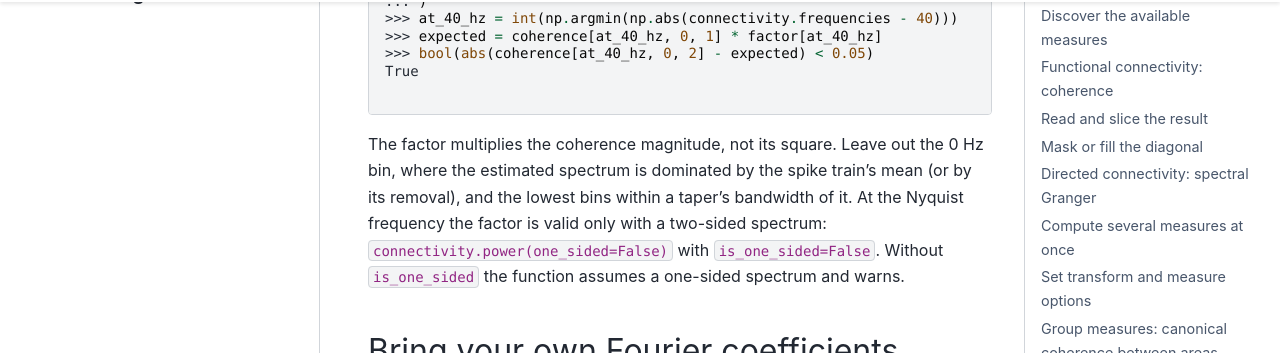
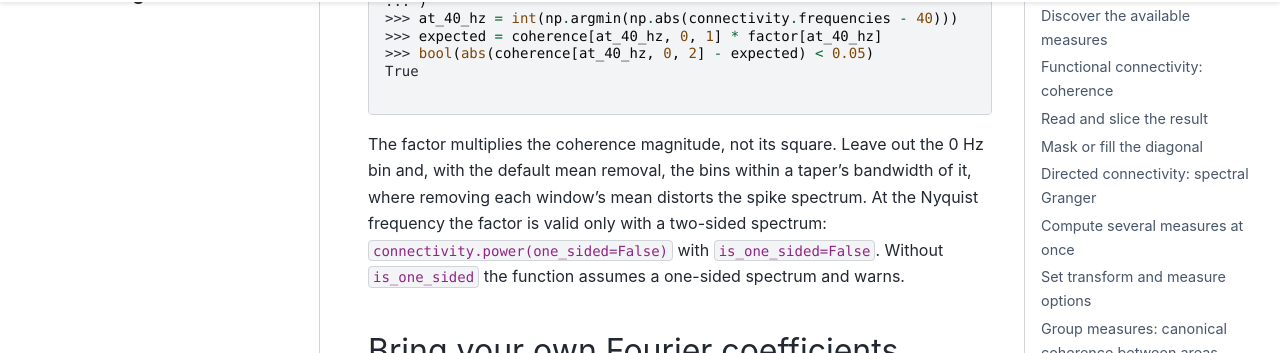
Before and after one commit to Eden-Kramer-Lab/spectral_connectivity, a Sphinx documentation site: the page built from docs/cookbook.md, in a window 1280 px wide and 900 px high, scrolled down 10634 px. Shown: the part 126-479 px from the top of the window. Built offline with Sphinx 7.4.7 and the PyData theme 0.15.4, drawn with Linux system fonts in a browser that asks for light colours; pages that are not in the unit, such as notebooks, are missing from menus; the version number could not be read and is left out.

Commit message:
Correct the final wording of the rate-adjustment docs
- The advice to leave out the bins within a taper bandwidth of 0 Hz holds
  with the default mean removal; without it the mean's power dominates
  0 Hz, and with added Poisson spikes the distortion reaches further.
- The two-sided density is half the one-sided one only away from 0 Hz
  and Nyquist; is_one_sided is marked versionadded.
- A migration row said every call with added spikes warns; it says such
  a call warns.
- The wrapper's refusal no longer names connectivity_kwargs, which the
  legacy-keyword path of connectivity_to_xarray does not use.

Co-Authored-By: Claude Opus 5.5 <noreply@anthropic.com>

````diff
--- a/docs/cookbook.md
+++ b/docs/cookbook.md
@@ -506,8 +506,9 @@ True
 ```
 
 The factor multiplies the coherence magnitude, not its square. Leave out the
-0 Hz bin, where the estimated spectrum is dominated by the spike train's mean
-(or by its removal), and the lowest bins within a taper's bandwidth of it. At
+0 Hz bin and, with the default mean removal, the bins within a taper's
+bandwidth of it, where removing each window's mean distorts the spike
+spectrum. At
 the Nyquist frequency the factor is valid only with a two-sided spectrum:
 `connectivity.power(one_sided=False)` with `is_one_sided=False`. Without
 `is_one_sided` the function assumes a one-sided spectrum and warns.
````
Also changed, not shown: CHANGELOG.md (+1 -1 lines), docs/llm_guide.md (+3 -2 lines), 2 other files.
